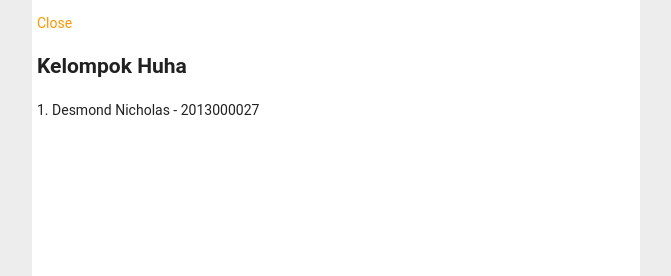
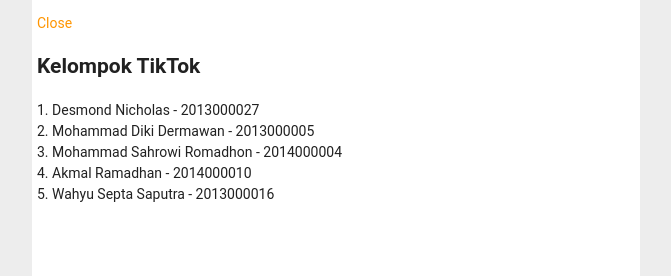
Before and after one commit to desmondnicholas/covidapps-TikTok3, a plain HTML site: page index.html in a window 1280 px wide. Both pictures are taken after a click on the link "info_circle_fill". Shown: the part 104-380 px from the top of the page, without its empty margins (304-975 px from the left). Drawn offline with nearby package versions, Linux system fonts and the light colour scheme.

Commit message:
Update index.html

```diff
--- a/index.html
+++ b/index.html
@@ -30,9 +30,14 @@
               <p>
                 <a class="link popup-close text-color-orange" href="#">Close</a>
               </p>
-              <h2>Kelompok Huha</h2>
+              <h2>Kelompok TikTok</h2>
               <!-- Close Popup -->
-              <p>1. Desmond Nicholas - 2013000027</p>
+              <p>1. Desmond Nicholas - 2013000027 <br />
+                 2. Mohammad Diki Dermawan - 2013000005 <br />
+                 3. Mohammad Sahrowi Romadhon - 2014000004 <br />
+                 4. Akmal Ramadhan - 2014000010 <br />
+                 5. Wahyu Septa Saputra - 2013000016
+                </p>
             </div>
           </div>
 
```
